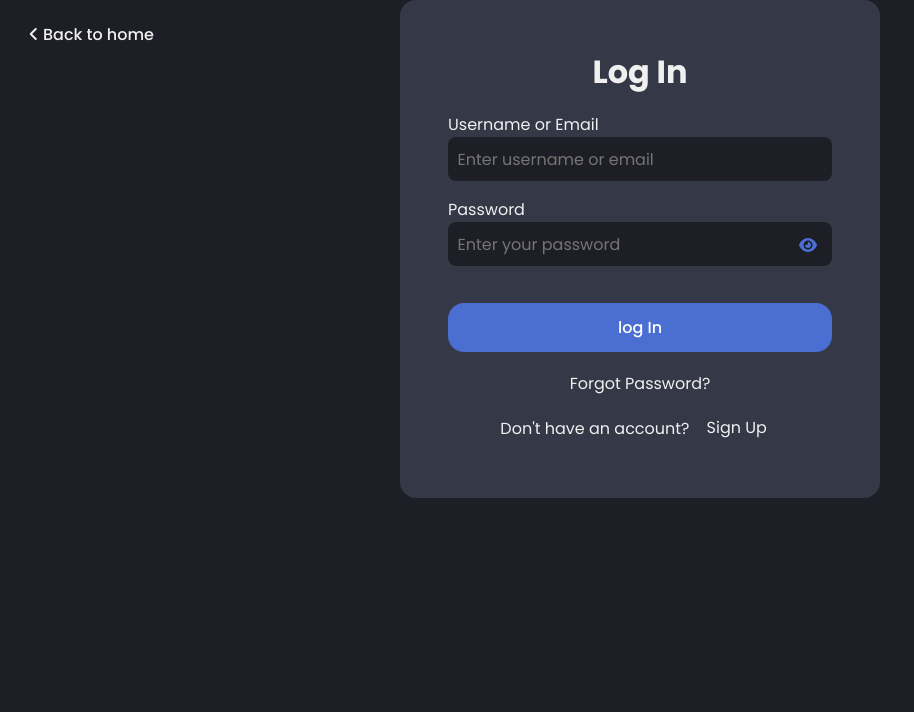
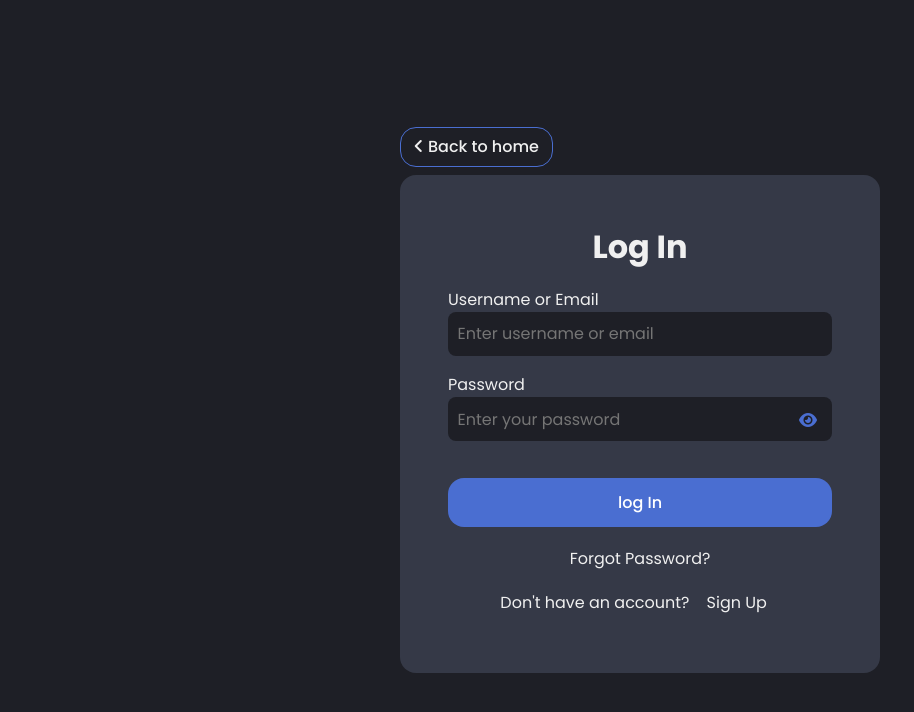
Before and after one commit to SHLapi/Note-App, a website: page Frontend/login.html in a window 1280 px wide. Shown: the whole page, without its empty margins (0-914 px from the left). Drawn offline with Linux system fonts and the light colour scheme.

Commit message:
Refactor container class names from 'signinContainer' to 'signContainer' for consistency across authentication pages; update styles accordingly

```diff
--- a/Frontend/login.html
+++ b/Frontend/login.html
@@ -8,7 +8,7 @@
   <body class="darkTheme">
     <div class="wrapper">
       <a class="backHome" href="./index.html"> <i class="fa-solid fa-angle-left"></i> Back to home</a>
-      <div class="signinContainer">
+      <div class="signContainer">
         <h1>Log In</h1>
         <form id="loginForm">
           <div class="formInput">
--- a/Frontend/style.css
+++ b/Frontend/style.css
@@ -62,6 +62,18 @@ button:hover{
 }
 input, .editorContainer{
   font: inherit;
+}
+a{
+  color: var(--text-color);
+  border-radius: var(--border-radius);
+  padding: 0.4rem 0.8rem;
+  text-decoration: none;
+}
+p{
+  margin: 0.6rem 0 ;
+}
+a:hover{
+  background-color: var(--primary-color);
 }
 .addNoteBtn, .loginBtn {
   padding: 0.6rem 0.8rem;
@@ -347,39 +359,16 @@ dialog .loginForm{
   width: 90vw;
   max-width: 100px;
 }
-.signupContainer, .signinContainer{
-  position: relative;
-  width: 30rem;
+.signContainer{
   display: flex;
   justify-content: center;
   align-items: center;
+  width: 30rem;
   flex-direction: column;
   background-color: var(--bg-color);
   border-radius: var(--border-radius);
   margin: auto;
   padding: 3rem;
-}
-.backHome{
-  position: absolute;
-  top: 1rem;
-  left: 1rem;
-  text-decoration: none;
-  color: var(--text-color);
-  font-weight: 500;
-  transition: all 0.2s ease;
-}
-a{
-  /* border:0.5px solid var(--primary-color); */
-  color: var(--text-color);
-  border-radius: var(--border-radius);
-  padding: 0.4rem 0.8rem;
-  text-decoration: none;
-}
-p{
-  margin: 0.6rem 0 ;
-}
-a:hover{
-  background-color: var(--primary-color);
 }
 .signInput{
   width: 100%;
@@ -511,3 +500,17 @@ a:hover{
   font-size: 0.8rem;
   font-style: normal;
 }
+.wrapper{
+  display: flex;
+  flex-direction: column;
+  margin: auto !important;
+  padding: 3rem;
+}
+.backHome{
+  width: fit-content;
+  text-decoration: none;
+  font-weight: 500;
+  transition: all 0.2s ease;
+  margin-bottom: 0.5rem;
+  border: 1px solid var(--primary-color);
+}
```
Also changed, not shown: Frontend/forgetPassword.html (+1 -1 lines), Frontend/resetPassword.html (+1 -1 lines), Frontend/signup.html (+1 -1 lines).
